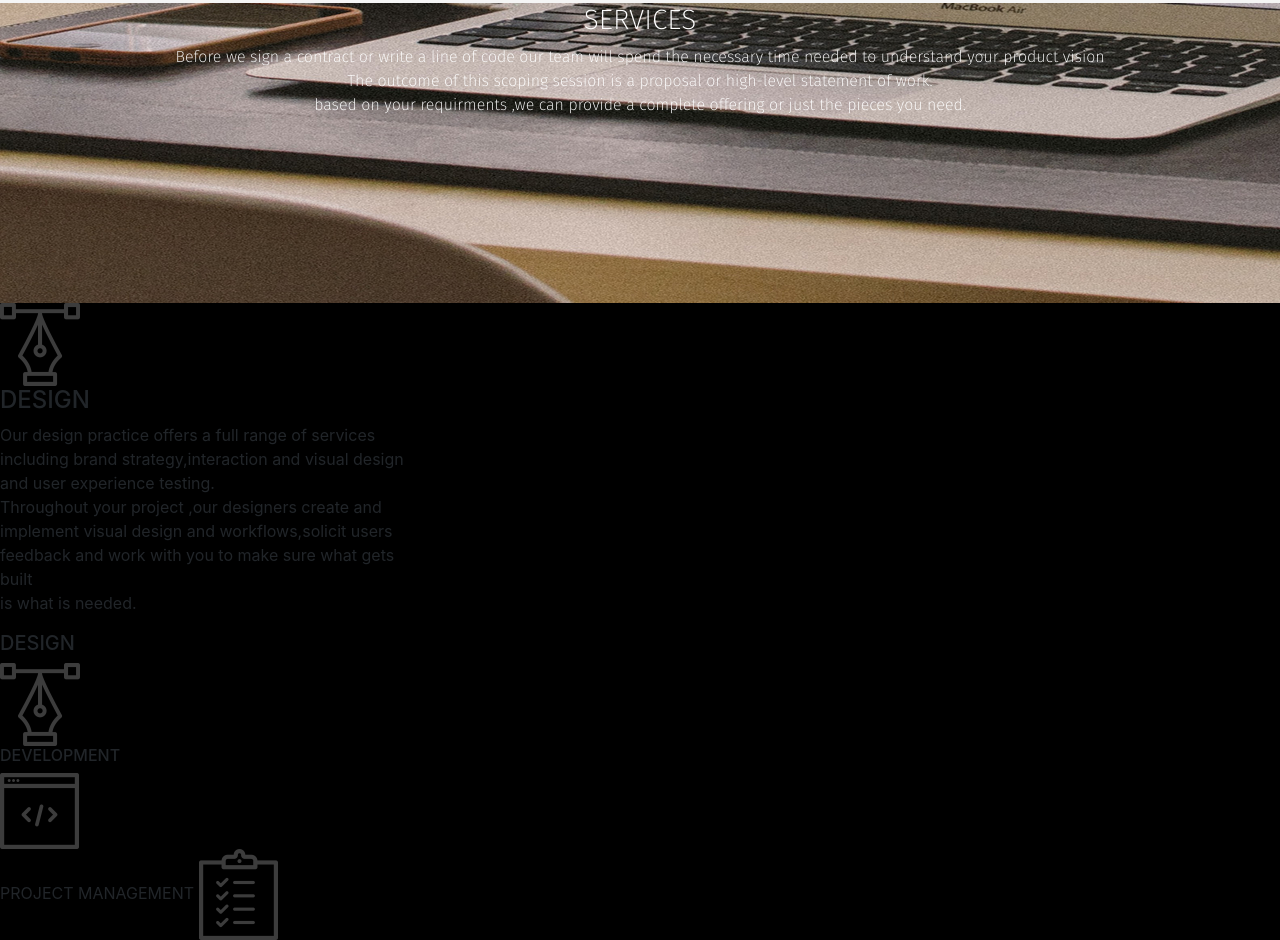
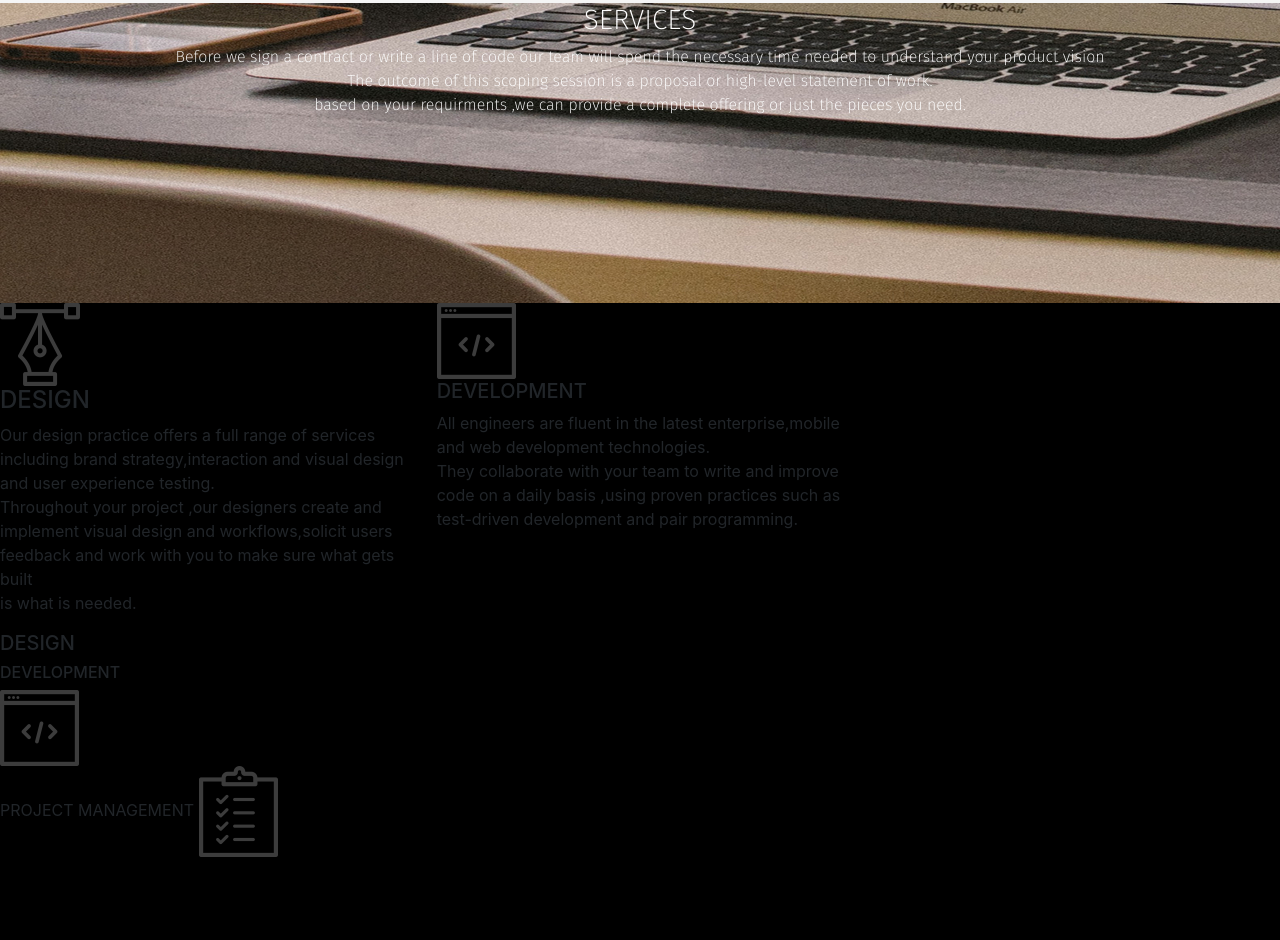
Before and after one commit to Virsail/mbagaya, a plain HTML site: page Documents/Delani-studio/index.html in a window 1280 px wide. Shown: the part 977-1917 px from the top of the page. After the commit the page ends 1834 px from the top, so only its background shows below. Drawn offline with nearby package versions, Linux system fonts and the light colour scheme.

Commit message:
add a paragraph to development class

```diff
--- a/Documents/Delani-studio/index.html
+++ b/Documents/Delani-studio/index.html
@@ -41,10 +41,18 @@
           Our design practice offers a full range of services<br>including brand strategy,interaction and visual design<br>and user experience testing.<br>Throughout your project ,our designers create and<br>implement visual design and workflows,solicit users<br>feedback and work with you to make sure what gets built<br>is what is needed.
         </p>
       </div>
+      <div class="col-md-4 development">
+        <img src="./css/assets/services_icons/dev_icon.png" alt="a development logo">
+        <h5>DEVELOPMENT</h5>
+        <p id="development" class="whatwedo">
+          All engineers are fluent in the latest enterprise,mobile<br>and web development technologies.<br>They collaborate with your team to write and improve<br>code on a daily basis ,using proven practices such as<br>test-driven development and pair programming.
+        </p>
+
+      </div>
     </div>
       <div class="design">
         <h5>DESIGN</h5>
-        <img src="./css/assets/services_icons/design_icon.png" alt="a design logo">
+
         <div class="development">
           <h6>DEVELOPMENT</h6>
           <img src="./css/assets/services_icons/dev_icon.png" alt="a development logo">
```
